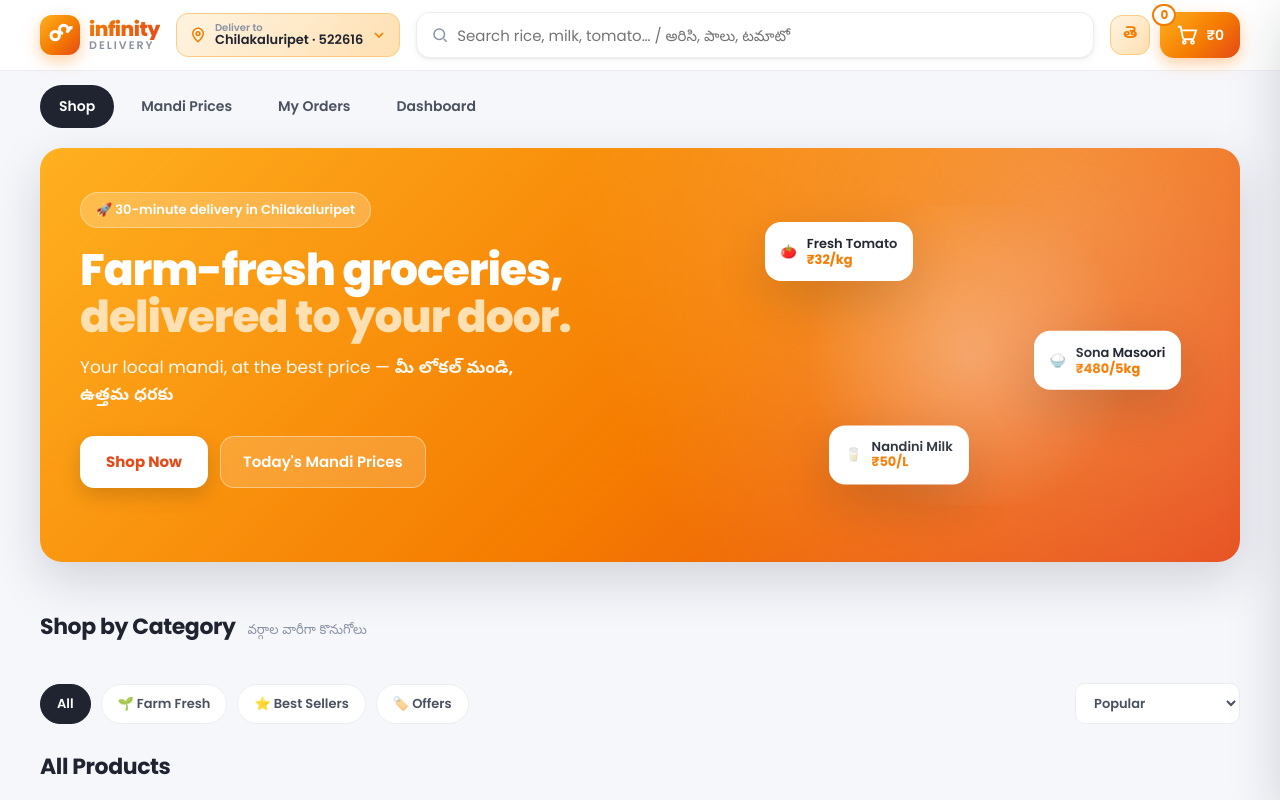
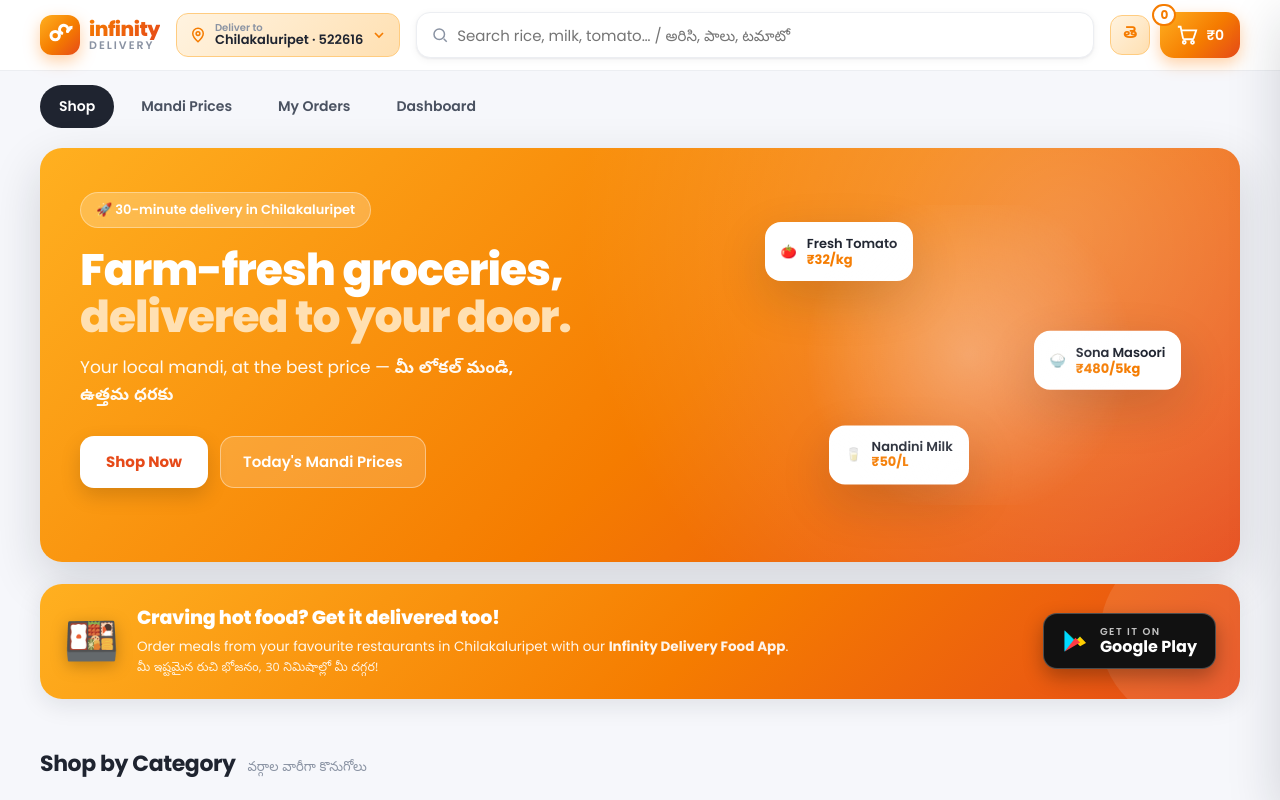
Before and after one commit to sindukuriTeja/infinity-delivery, a plain HTML site: page frontend/index.html in a window 1280 px wide. Shown: the top 800 px of the page. Drawn offline with Linux system fonts and the light colour scheme; no server answers.

Commit message:
Add Food Delivery app promotion banner with Google Play download link

```diff
--- a/frontend/css/style.css
+++ b/frontend/css/style.css
@@ -133,6 +133,29 @@
 .fc2{top:42%;right:4%;animation-delay:.8s}
 .fc3{bottom:6%;left:20%;animation-delay:1.6s}
 @keyframes float{0%,100%{transform:translateY(0)}50%{transform:translateY(-14px)}}
+
+/* ---------- FOOD DELIVERY APP BANNER ---------- */
+.food-app-banner{display:flex;align-items:center;gap:18px;margin:22px 0;
+  background:var(--grad);border-radius:var(--r-lg);padding:20px 24px;
+  box-shadow:var(--shadow);color:#fff;position:relative;overflow:hidden}
+.food-app-banner::after{content:"";position:absolute;right:-40px;top:-40px;width:180px;height:180px;
+  border-radius:50%;background:rgba(255,255,255,.10)}
+.fab-icon{font-size:44px;flex:0 0 auto;filter:drop-shadow(0 4px 8px rgba(0,0,0,.25))}
+.fab-text{flex:1 1 auto;min-width:0}
+.fab-text h3{margin:0 0 4px;font-size:19px;font-weight:800;letter-spacing:-.2px}
+.fab-text p{margin:0;font-size:13.5px;line-height:1.5;color:rgba(255,255,255,.92)}
+.fab-text p .te{font-family:var(--te-font);display:block;font-size:12.5px;margin-top:3px;
+  color:rgba(255,255,255,.85)}
+.fab-play{flex:0 0 auto;display:inline-flex;align-items:center;gap:12px;background:#111;
+  color:#fff;text-decoration:none;padding:12px 18px;border-radius:14px;
+  border:1px solid rgba(255,255,255,.25);box-shadow:0 8px 20px rgba(0,0,0,.3);
+  transition:.15s;position:relative;z-index:1}
+.fab-play:hover{transform:translateY(-2px);box-shadow:0 12px 28px rgba(0,0,0,.4)}
+.fab-play svg{flex:0 0 auto}
+.fab-play-txt{display:flex;flex-direction:column;line-height:1.15}
+.fab-play-txt small{font-size:10px;font-weight:600;letter-spacing:1.5px;color:rgba(255,255,255,.75)}
+.fab-play-txt b{font-size:16px;font-weight:700}
+.footer-links a[href*="play.google.com"]{font-weight:600}
 
 /* ---------- PROMO STRIP ---------- */
 .promo-strip{display:grid;grid-template-columns:repeat(3,1fr);gap:14px;margin:22px 0}
@@ -513,6 +536,9 @@
   .grid{grid-template-columns:repeat(2,1fr);gap:12px}
   .p-img{font-size:44px}
   .promo-strip{grid-template-columns:1fr}
+  .food-app-banner{flex-direction:column;align-items:flex-start;gap:12px;padding:18px}
+  .fab-play{width:100%;justify-content:center}
+  .fab-text h3{font-size:17px}
   .hero h1{font-size:28px}
   .hero-stats{gap:18px}
   .cart-total{display:none}
--- a/frontend/index.html
+++ b/frontend/index.html
@@ -88,6 +88,19 @@
         <div class="float-card fc3">🥛<span>Nandini Milk<br><b>₹50/L</b></span></div>
         <div class="hero-blob"></div>
       </div>
+    </div>
+
+    <!-- FOOD DELIVERY APP BANNER -->
+    <div class="food-app-banner">
+      <div class="fab-icon" aria-hidden="true">🍱</div>
+      <div class="fab-text">
+        <h3>Craving hot food? Get it delivered too!</h3>
+        <p>Order meals from your favourite restaurants in Chilakaluripet with our <b>Infinity Delivery Food App</b>. <span class="te">మీ ఇష్టమైన రుచి భోజనం, 30 నిమిషాల్లో మీ దగ్గర!</span></p>
+      </div>
+      <a class="fab-play" href="https://play.google.com/store/apps/details?id=com.infinitydelivery.user" target="_blank" rel="noopener">
+        <svg viewBox="0 0 512 512" width="26" height="26" aria-hidden="true"><path fill="#00D9FF" d="M48 59.5v393c0 4.5 2.6 8.6 6.6 10.6l208-206.1v-1.9L54.6 49c-4 2-6.6 6-6.6 10.5z"/><path fill="#00F076" d="M357.6 335.1 54.6 49l208 206.1 95-93.9z"/><path fill="#FFCE00" d="M357.6 171.2l-95 93.9 95 94 104.7-57.4c8.9-4.7 8.9-17.4 0-22.2z"/><path fill="#FF3A44" d="M54.6 463l303-176.9-95-94z"/></svg>
+        <span class="fab-play-txt"><small>GET IT ON</small><b>Google Play</b></span>
+      </a>
     </div>
 
     <!-- PROMO STRIP -->
@@ -244,6 +257,7 @@
     <p class="footer-tag">Your local mandi, delivered to your door in Chilakaluripet.</p>
     <div class="footer-links">
       <a href="#/">Shop</a><a href="#/mandi">Mandi Prices</a><a href="#/orders">Orders</a><a href="#/admin">Dashboard</a>
+      <a href="https://play.google.com/store/apps/details?id=com.infinitydelivery.user" target="_blank" rel="noopener">🍱 Food Delivery App</a>
     </div>
     <p class="footer-note">📍 Chilakaluripet, Palnadu (Guntur) District, Andhra Pradesh · PIN 522616 · 📞 1800-XXX-XXXX · UPI · COD</p>
   </div>
```
